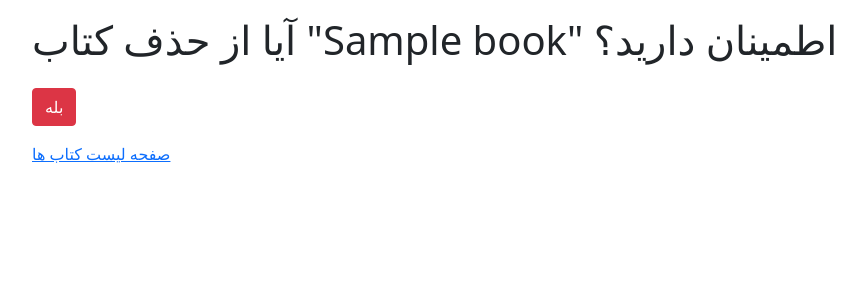
After one commit to realhesam04/BookStore_Project, a Django app: page /book/1/delete/ in a window 1280 px wide. The commit adds this page. Shown: the top 300 px of the page, without its empty margins (62-927 px from the left). Run offline with Django 5.2, Linux system fonts and the light colour scheme; tables that the repository leaves empty hold one stand-in row (values such as "Sample post"); some libraries are stand-ins or nearby versions.

Commit message:
add BookDeleteView

```diff
--- /dev/null
+++ b/books/templates/book/book_delete.html
@@ -0,0 +1,18 @@
+{% extends '_base.html' %}
+
+{% load crispy_forms_tags %}
+
+{% block page_title %}حذف کتاب {{ book.title }} {% endblock %}
+
+{% block content %}
+    <div class="container mt-3">
+        <form method="post">
+            {% csrf_token %}
+            <h1>آیا از حذف کتاب "{{ book.title }}" اطمینان دارید؟</h1>
+            <button type="submit" class="btn btn-danger mb-3 mt-3">بله</button>
+
+        </form>
+        <a href="{% url 'book_list' %}">صفحه لیست کتاب ها</a>
+    </div>
+
+{% endblock content %}
--- a/books/templates/book/book_detail.html
+++ b/books/templates/book/book_detail.html
@@ -10,6 +10,7 @@
         <h4 class="mb-3">{{ book.price }} هزار تومان</h4>
             <div class="container mt-3 mb-3">
                 <a href="{% url 'book_update' book.id %}"><button type="button" class="btn btn-info">ویرایش</button></a>
+                <a href="{% url 'book_delete' book.id %}"><button type="button" class="btn btn-danger">حذف</button></a>
             </div>
         <a href="{% url 'book_list' %}">صفحه لیست کتاب ها</a>
     </div>
--- a/books/urls.py
+++ b/books/urls.py
@@ -7,6 +7,6 @@ urlpatterns = [
     path('<int:pk>/',views.BookDetailView.as_view(),name='book_detail'),
     path('create/',views.BookCreateView.as_view(),name='book_create'),
     path('<int:pk>/edit/',views.BookUpdateView.as_view(),name='book_update'),
-
+    path('<int:pk>/delete/',views.BookDeleteView.as_view(),name='book_delete'),
 
 ]
--- a/books/views.py
+++ b/books/views.py
@@ -1,5 +1,6 @@
 from django.shortcuts import render
 from django.views import generic
+from django.urls import reverse_lazy
 
 from .models import Book
 
@@ -25,3 +26,9 @@ class BookUpdateView(generic.UpdateView):
     model = Book
     fields = ['title','author','description','price',]
     template_name = 'book/book_update.html'
+
+
+class BookDeleteView(generic.DeleteView):
+    model = Book
+    template_name = 'book/book_delete.html'
+    success_url = reverse_lazy('book_list')
```
